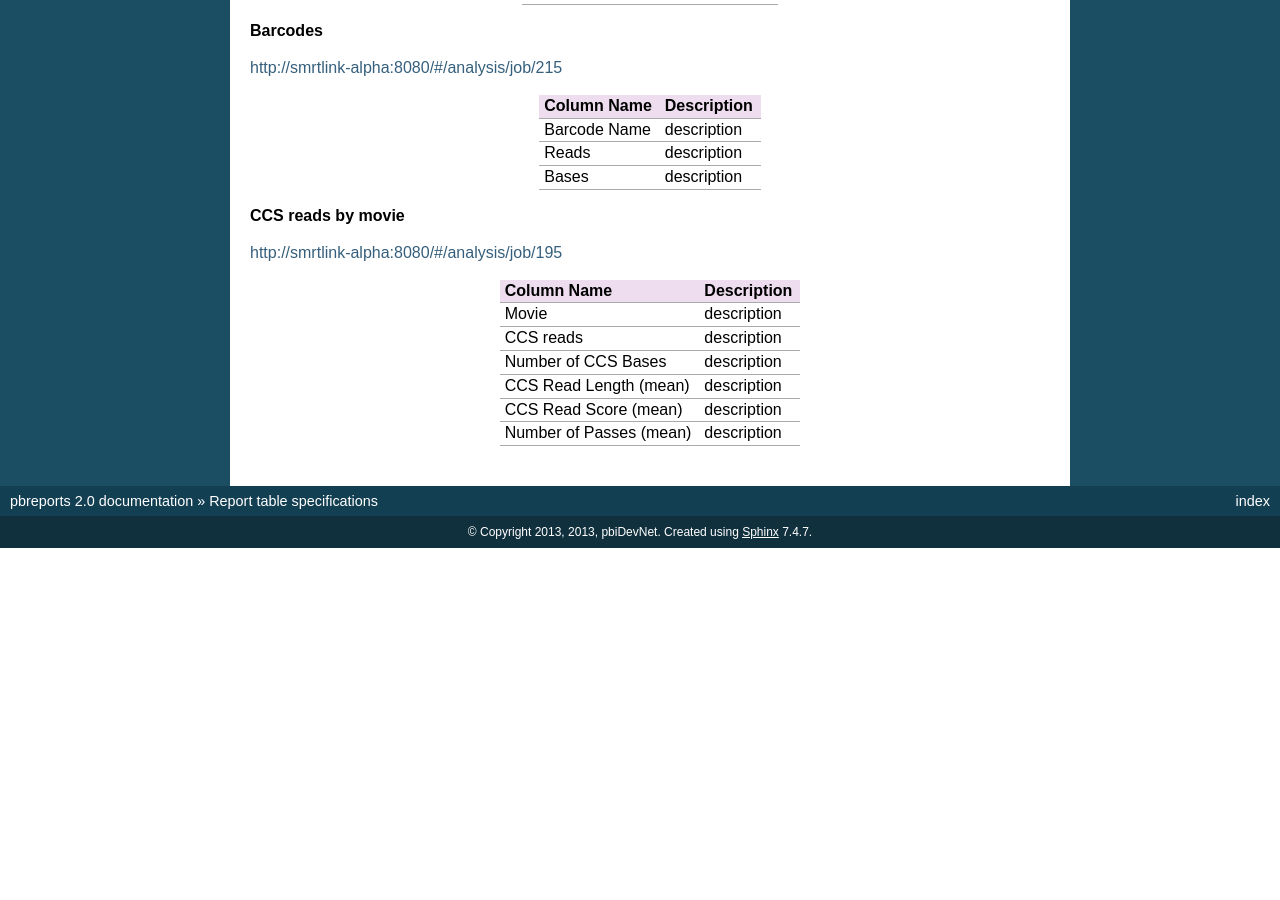
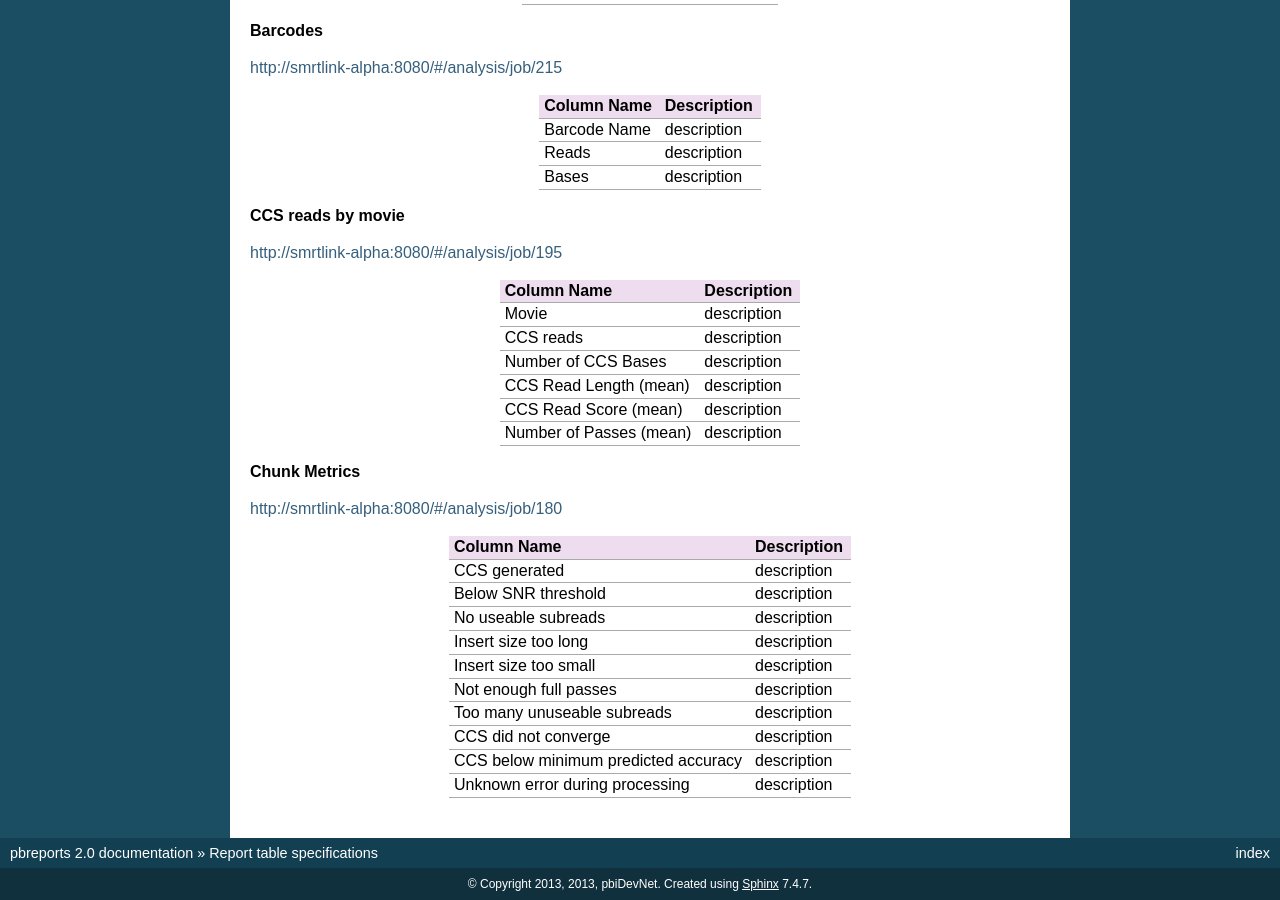
Before and after one commit to Global19-atlassian-net/pbreports, a Sphinx documentation site: the page built from doc/specs/tables.rst, in a window 1280 px wide and 900 px high, scrolled down 1143 px. Built offline with Sphinx 7.4.7, drawn with Linux system fonts in a browser that asks for light colours; before the commit the page ends 1691 px from its top, so only the background shows below that.

Commit message:
Update tables.rst

```diff
--- a/doc/specs/tables.rst
+++ b/doc/specs/tables.rst
@@ -93,3 +93,23 @@ CCS Read Length (mean)                description
 CCS Read Score (mean)                 description
 Number of Passes (mean)               description
 ====================================  =====================================================================================================================================
+
+
+**Chunk Metrics**
+
+http://smrtlink-alpha:8080/#/analysis/job/180
+
+=======================================  =====================================================================================================================================
+Column Name                              Description
+=======================================  =====================================================================================================================================
+CCS generated                            description
+Below SNR threshold                      description
+No useable subreads                      description
+Insert size too long                     description
+Insert size too small                    description
+Not enough full passes                   description
+Too many unuseable subreads              description
+CCS did not converge                     description
+CCS below minimum predicted accuracy     description
+Unknown error during processing          description
+=======================================  =====================================================================================================================================
```
